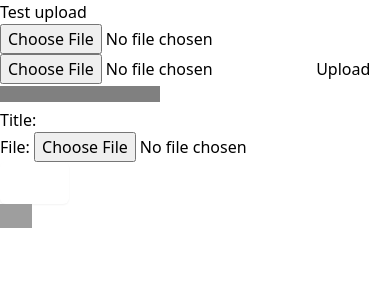
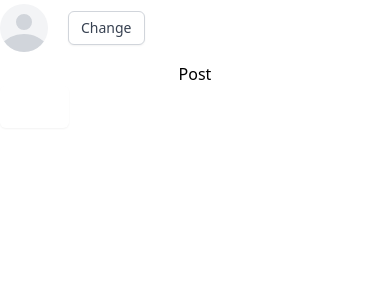
Before and after one commit to chriswedgwood/django-demos, a Django app: page /cropper/ in a window 390 px wide. Shown: the top 300 px of the page. Run offline with Django 3.2, Linux system fonts and the light colour scheme; some libraries are stand-ins or nearby versions; grey boxes are pictures that could not be loaded.

Commit message:
demo working

```diff
--- a/djangodemos/cropper/views.py
+++ b/djangodemos/cropper/views.py
@@ -31,12 +31,3 @@ def upload_photo(request):
     else:
         form = UploadPhotoForm()
     return render(request, 'cropper/upload_photo.html', {'form': form})
-
-
-def image_change(request):
-    folder = 'images/'
-    myfile = request.FILES['q']
-    fs = FileSystemStorage() #defaults to   MEDIA_ROOT
-    filename = fs.save(myfile.name, myfile)
-    file_url = fs.url(filename)
-    return render(request, "cropper/upload_image.html", {'file_url':file_url})
--- a/djangodemos/templates/cropper/upload_photo.html
+++ b/djangodemos/templates/cropper/upload_photo.html
@@ -15,37 +15,41 @@
 
 
 <body>
-    <label for="q">Test upload</label>
-    <input name="q" type="file" hx-encoding='multipart/form-data'
-    hx-post="{% url 'cropper-image-change' %}" hx-trigger="change" hx-target="#parent-div"
-    />
 
-    <div id="parent-div" class="w-1/2"></div>
 
-    <form id='form' hx-encoding='multipart/form-data' hx-post='/upload_photo_before_crop'>
 
-        <input id="input" type='file' name='file' class='tfile' >
-        <button>
-            Upload
-        </button>
-        <progress id='progress' value='0' max='100'></progress>
-    </form>
-    <script>
-        htmx.on('#form', 'htmx:xhr:progress', function(evt) {
-          htmx.find('#progress').setAttribute('value', evt.detail.loaded/evt.detail.total * 100)
-        });
-    </script>
 
 <form method="post" action="{% url 'cropper-upload' %}" enctype="multipart/form-data">
     {% csrf_token %}
-    {{ form|crispy }}
+	<div class="mt-1 sm:mt-0 sm:col-span-2">
+		<div class="flex items-center">
+		  <span class="h-12 w-12 rounded-full overflow-hidden bg-gray-100">
+			<div id="cropped-image-box">
+
+			<svg class="h-full w-full text-gray-300" fill="currentColor" viewBox="0 0 24 24">
+			  <path d="M24 20.993V24H0v-2.996A14.977 14.977 0 0112.004 15c4.904 0 9.26 2.354 11.996 5.993zM16.002 8.999a4 4 0 11-8 0 4 4 0 018 0z"></path>
+			</svg>
+		</div>
+			<input id="profile-photo-upload" name="profile-photo-upload" type="file" class="sr-only">
+		  </span>
+		  <button type="button" onclick="performClick('profile-photo-upload')" class="ml-5 bg-white py-2 px-3 border border-gray-300 rounded-md shadow-sm text-sm leading-4 font-medium text-gray-700 hover:bg-gray-50 focus:outline-none focus:ring-2 focus:ring-offset-2 focus:ring-indigo-500">
+			Change
+		  </button>
+		</div>
+	  </div>
+
+    <div class="form-group">
+      <div id="image-box" class="image-container w-1/6"></div>
+
+      <button class="btn btn-outline-info" id="crop-button" style="width: 100%; margin-top: 10px; display: none;" type="button">Crop</button>
+      <button class="btn btn-outline-info" id="confirm-button" style="width: 100%; margin-top: 10px;" type="submit">Post</button>
+    </div>
     <button type="submit" class="whitespace-nowrap inline-flex items-center justify-center px-4 py-2 border border-transparent rounded-md shadow-sm text-base font-medium text-white bg-torq hover:bg-torqlight">
      Save
     </button>
 
-    <div class="w-1/12">
-        <img  id="image" src="{% static 'images/photo.jpg' %}">
-      </div>
+
+
 </form>
 
 
@@ -56,42 +60,72 @@
 <style>/* Ensure the size of the image fit the container perfectly */
     img {
       display: block;
-
       /* This rule is very important, please don't ignore this */
       max-width: 100%;
     }</style>
-<script>
-  document.body.addEventListener('htmx:configRequest', (event) => {
-    event.detail.headers['X-CSRFToken'] = '{{ csrf_token }}';
-    console.log("tets")
-  })
-</script>
 
 
 
-    <script>
-  document.body.addEventListener('htmx:afterSettle', function(evt) {
-    const image = document.getElementById('image_pre_crop');
-    const cropper = new Cropper(image, {
-      aspectRatio: 16 / 9,
-      crop(event) {
-        console.log(event.detail.x);
-        console.log(event.detail.y);
-        console.log(event.detail.width);
-        console.log(event.detail.height);
-        console.log(event.detail.rotate);
-        console.log(event.detail.scaleX);
-        console.log(event.detail.scaleY);
-      },
-    });
-});
+<script>
+
+	const imageBox = document.getElementById('image-box')
+	const croppedImageBox = document.getElementById('cropped-image-box')
+    const cropButton = document.getElementById('crop-button')
+	const input = document.getElementById('profile-photo-upload')
+
+	input.addEventListener('change', ()=>{
+
+	  const imageData = input.files[0]
+	  const url = URL.createObjectURL(imageData)
+	  imageBox.innerHTML = `<img src="${url}" id="image" style="width:100%;">`
+	  const image = document.getElementById('image')
+	  document.getElementById('image-box').style.display = 'block'
+	  document.getElementById('crop-button').style.display = 'block'
+	  document.getElementById('confirm-button').style.display = 'none'
+
+	  const cropper = new Cropper(image, {
+	  autoCropArea: 1,
+	  viewMode: 1,
+	  scalable: false,
+	  zoomable: false,
+	  movable: false,
+	  minCropBoxWidth: 200,
+	  minCropBoxHeight: 200,
+	  })
 
 
-    </script>
-<script>htmx.logger = function(elt, event, data) {
-  if(console) {
-      console.log(event, elt, data);
-  }
-}</script>
+	  cropButton.addEventListener('click', ()=>{
+
+	    cropper.getCroppedCanvas().toBlob((blob)=>{
+	      let fileInputElement = document.getElementById('profile-photo-upload');
+	      let file = new File([blob], imageData.name,{type:"image/*", lastModified:new Date().getTime()});
+	      let container = new DataTransfer();
+	      container.items.add(file);
+	      fileInputElement.files = container.files;
+//
+		  const croppedImageData = file
+			const croppedUrl = URL.createObjectURL(croppedImageData)
+			croppedImageBox.innerHTML = `<img src="${croppedUrl}" id="cropped-image" style="width:100%;">`
+
+
+	      document.getElementById('image-box').style.display = 'none'
+	      document.getElementById('crop-button').style.display = 'none'
+	      document.getElementById('confirm-button').style.display = 'block'
+	      });
+	    });
+	});
+</script>
+
+<script type="text/javascript">
+	function performClick(elemId) {
+	   var elem = document.getElementById(elemId);
+	   if(elem && document.createEvent) {
+		  var evt = document.createEvent("MouseEvents");
+		  evt.initEvent("click", true, false);
+		  elem.dispatchEvent(evt);
+	   }
+	}
+	</script>
+
 </body>
 </html>
--- a/djangodemos/urls.py
+++ b/djangodemos/urls.py
@@ -22,7 +22,6 @@ from django.conf import settings
 urlpatterns = [
     path('admin/', admin.site.urls),
     path('cropper/', cropper_views.upload_photo,name="cropper-upload"),
-    path('cropper/image_change', cropper_views.image_change,name="cropper-image-change"),
 
 
 ] + static(settings.MEDIA_URL, document_root=settings.MEDIA_ROOT)
```
